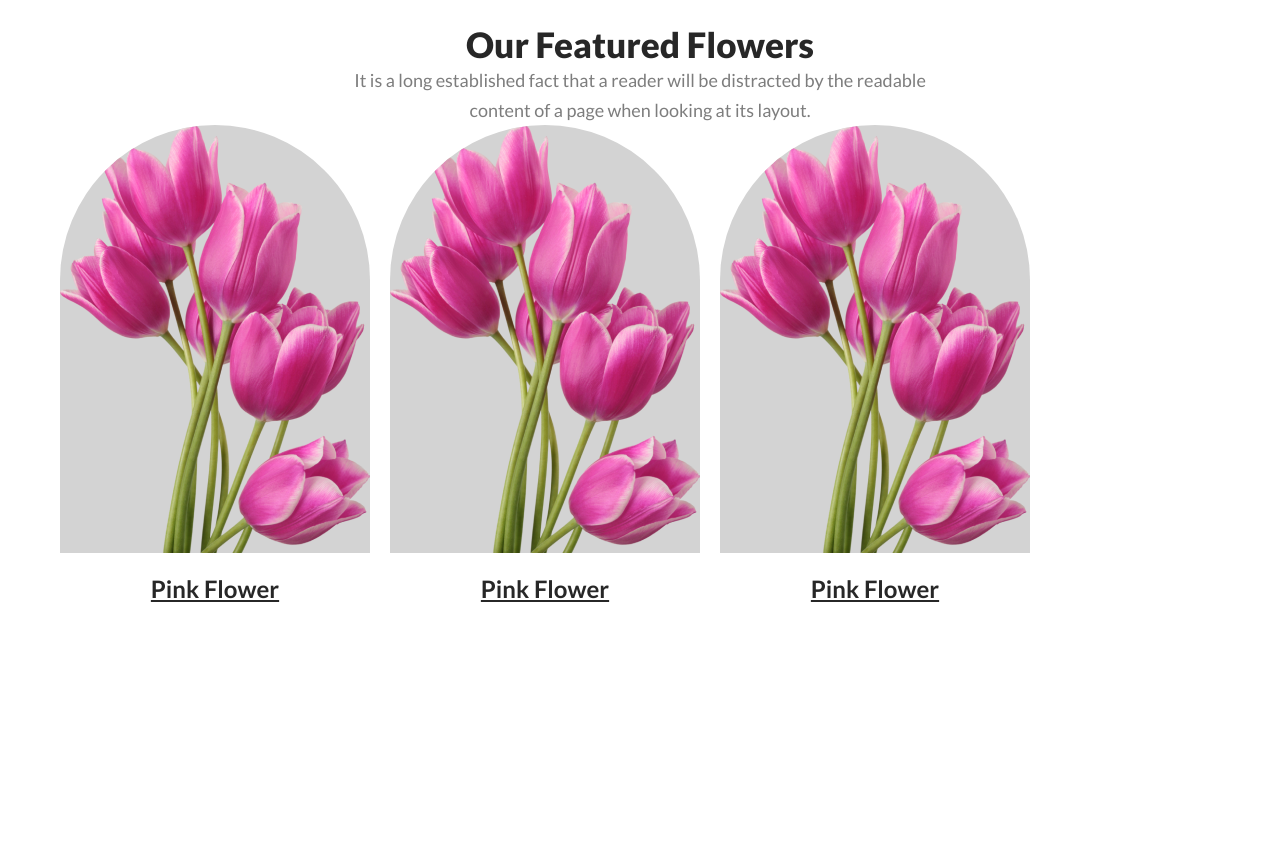
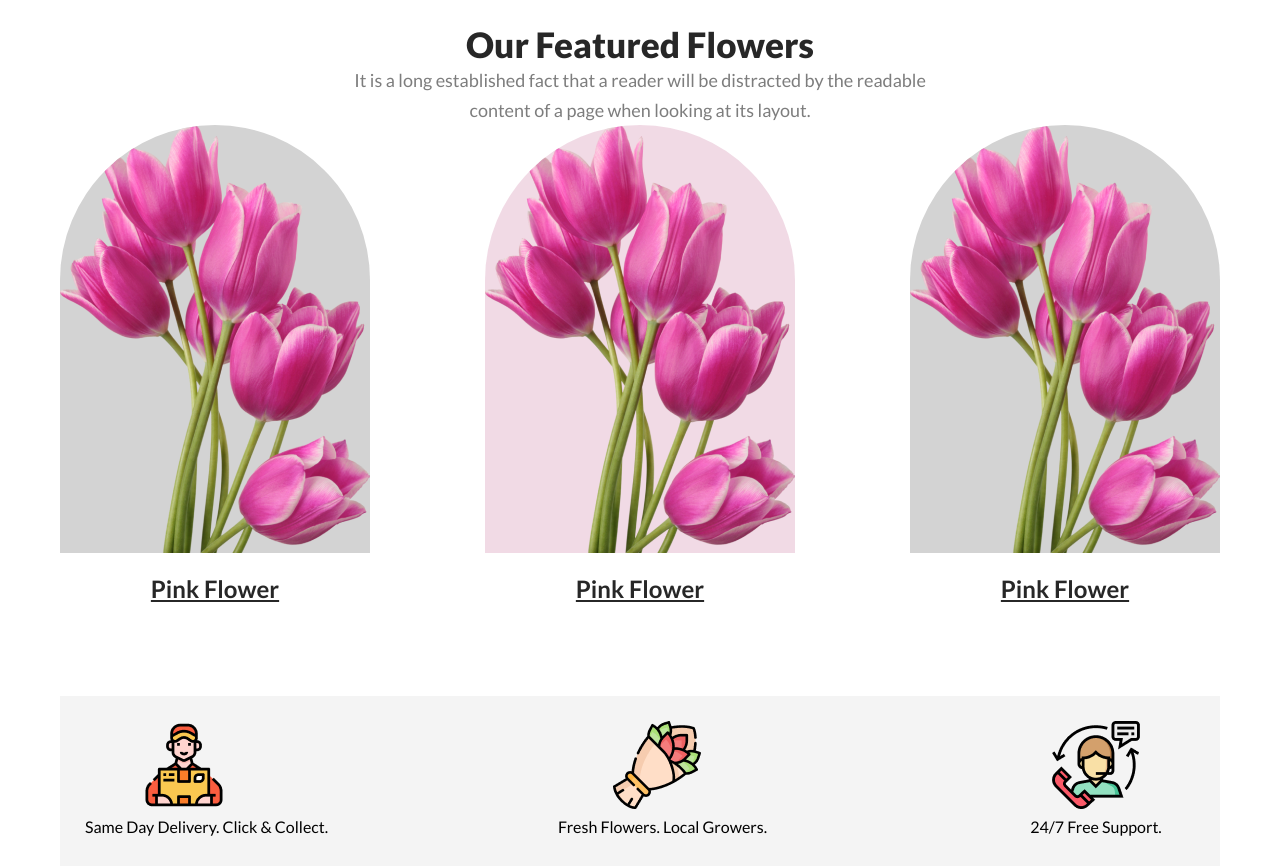
Before and after one commit to fahimislamam/assignment-1, a plain HTML site: page index.html in a window 1280 px wide. Shown: the part 840-1706 px from the top of the page. Before the commit the page ends 1446 px from the top, so only its background shows below. Drawn offline with Linux system fonts and the light colour scheme.

Commit message:
service section added

```diff
--- a/index.html
+++ b/index.html
@@ -49,6 +49,25 @@
                 </div>
             </div>
         </section>
+        <!-- service section -->
+        <section class="service">
+            <div class="container">
+                <div class="service-content">
+                    <div class="service-item">
+                        <img src="./images/Group 57.png" alt="Delivery men">
+                        <p class="service-title">Same Day Delivery. Click & Collect.</p>
+                    </div>
+                    <div class="service-item">
+                        <img src="./images/Group 58.png" alt="flower">
+                        <p class="service-title">Fresh Flowers. Local Growers.</p>
+                    </div>
+                    <div class="service-item">
+                        <img src="./images/Group 59.png" alt="support">
+                        <p class="service-title">24/7 Free Support.</p>
+                    </div>
+                </div>
+            </div>
+        </section>
     </main>
 </body>
 </html>
--- a/style.css
+++ b/style.css
@@ -84,12 +84,10 @@ img{
 main section{
     margin-top: 90px;
 }
-/* featured flowers section*/
-.flower{
-
-}
+/* featured flowers section style*/
 .flower-content{
     display: flex;
+    justify-content: space-between;
     align-items: center;
     gap: 20px;
 }
@@ -100,7 +98,7 @@ main section{
 
 }
 .flower-detail-2 img{
-    background: lightgray 50% / cover no-repeat;
+    background: rgba(167, 33, 98, 0.163) 50% / cover no-repeat;
     border-radius: 300px 300px 0px 0px;
 }
 .flower-detail-3 img{
@@ -118,3 +116,20 @@ main section{
     text-decoration-line: underline;
     margin-top: 15px;
 }
+/* Service section style */
+.service-content{
+    display: flex;
+    justify-content: space-between;
+    align-items: center;
+    background-color: #2727270D;
+    padding: 25px;
+}
+.service-item img{
+    width: 88px;
+    height: 88px;
+    margin: 0 55px;
+}
+.service-title{
+    text-align: center;
+    padding: 5px 0 ;
+}
```
